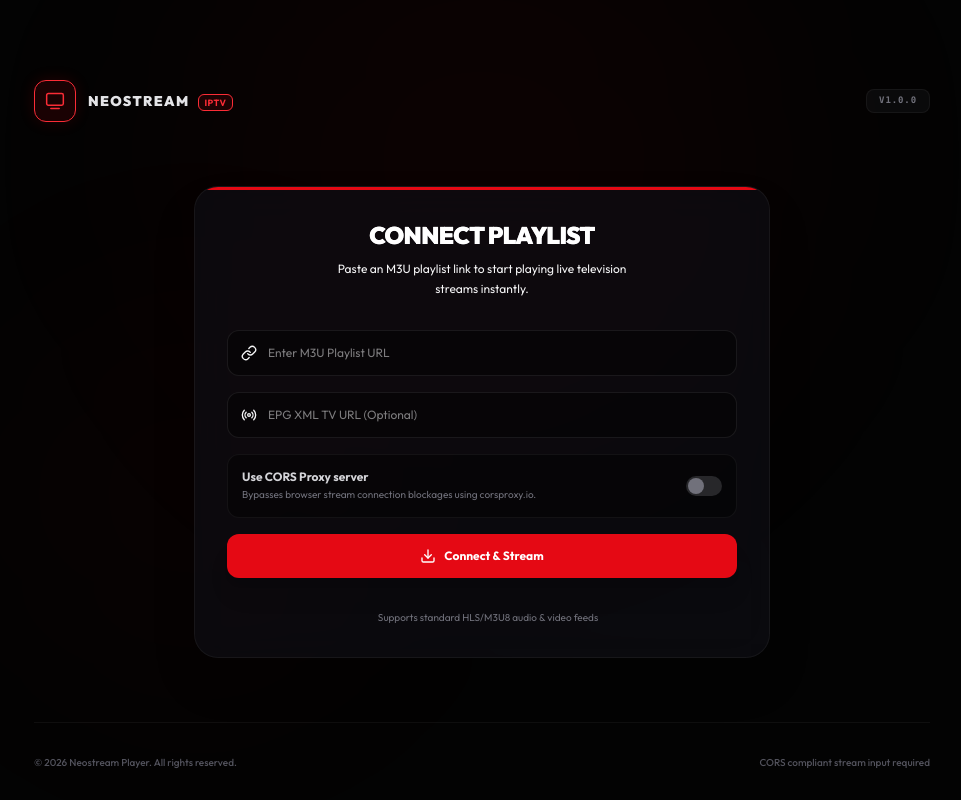
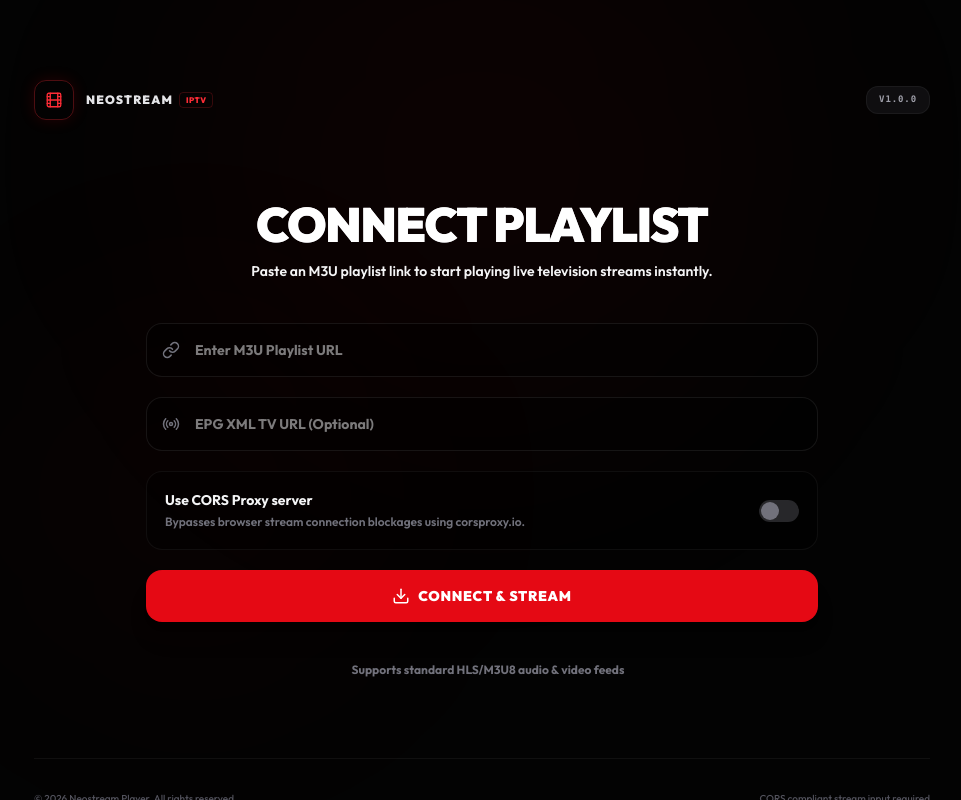
Before and after one commit to rheatkhs/neostream, a React (Vite) app: page / in a window 1280 px wide. Shown: the whole page, without its empty margins (158-1119 px from the left). Built offline with nearby package versions, Linux system fonts and the light colour scheme.

Commit message:
💄 Refine IPTV player UI and enhance sidebar with category counts

```diff
--- a/src/components/IPTVPlayer.tsx
+++ b/src/components/IPTVPlayer.tsx
@@ -1,5 +1,5 @@
 import React, { useState, useEffect } from 'react';
-import { Tv2, AlertTriangle, X, Menu, Link, Download, RefreshCw, Radio } from 'lucide-react';
+import { Tv2, AlertTriangle, X, Menu, Link, Download, RefreshCw, Radio, Film } from 'lucide-react';
 import { PlaylistInput } from './PlaylistInput';
 import { Sidebar } from './Sidebar';
 import { VideoPlayer } from './VideoPlayer';
@@ -334,47 +334,44 @@
             <div className="absolute bottom-[10%] left-[10%] w-[450px] h-[450px] bg-red-600/[0.02] rounded-full blur-[100px] pointer-events-none" />
 
             {/* Top Navigation Row */}
-            <div className="w-full max-w-4xl mx-auto flex items-center justify-between shrink-0 z-10">
+            <div className="w-full max-w-4xl mx-auto flex items-center justify-between shrink-0 z-10 select-none">
               <div className="flex items-center space-x-3">
-                <div className="bg-red-600/10 border border-red-650/20 p-2.5 rounded-xl text-red-500 shadow-[0_0_15px_rgba(229,9,20,0.15)]">
-                  <Tv2 className="h-5 w-5 stroke-[1.8]" />
+                <div className="bg-red-955/20 border border-red-500/30 p-2.5 rounded-xl text-red-500 shadow-[0_0_15px_rgba(229,9,20,0.15)]">
+                  <Film className="h-4.5 w-4.5 stroke-[1.8]" />
                 </div>
-                <span className="text-sm font-black tracking-widest text-zinc-200">
-                  NEOSTREAM <span className="text-red-500 font-bold px-1.5 py-0.5 rounded-md bg-red-600/10 border border-red-605/20 text-[9px] tracking-wider uppercase ml-1">IPTV</span>
+                <span className="text-xs font-black tracking-widest text-zinc-200 uppercase flex items-center gap-1.5 font-sans">
+                  NEOSTREAM <span className="text-red-500 text-[8px] font-black px-1.5 py-0.5 rounded bg-red-955/20 border border-red-500/20 tracking-wider">IPTV</span>
                 </span>
               </div>
-              <span className="text-[9px] uppercase font-bold font-mono tracking-widest text-zinc-500 border border-white/5 bg-zinc-900/40 px-3 py-1 rounded-lg">
+              <span className="text-[9px] font-extrabold uppercase font-mono tracking-widest text-zinc-400 border border-white/5 bg-zinc-900/60 px-3 py-1.5 rounded-xl">
                 v1.0.0
               </span>
             </div>
 
             {/* Central Main Input Section */}
-            <div className="w-full max-w-xl mx-auto flex flex-col items-center py-10 md:py-16 text-center z-10">
-              <div className="w-full glass-panel border border-white/5 p-8 rounded-[24px] shadow-2xl space-y-6 relative overflow-hidden animate-slide-up">
+            <div className="w-full max-w-4xl mx-auto flex flex-col items-center py-12 md:py-20 text-center z-10">
+              <div className="w-full space-y-8 animate-slide-up">
 
-                {/* Accent red indicator bar */}
-                <div className="absolute top-0 left-0 right-0 h-[3px] bg-[#E50914]" />
-
-                <div className="space-y-2 text-center pb-2">
-                  <h2 className="text-2xl font-black tracking-tight text-white bg-gradient-to-b from-white to-zinc-400 bg-clip-text text-transparent uppercase">
+                <div className="space-y-3 text-center pb-2 select-none">
+                  <h2 className="text-3xl md:text-5xl font-black tracking-tight text-white uppercase bg-gradient-to-b from-white to-zinc-400 bg-clip-text text-transparent">
                     Connect Playlist
                   </h2>
-                  <p className="text-zinc-450 text-xs max-w-xs mx-auto leading-relaxed">
+                  <p className="text-zinc-450 text-xs md:text-sm max-w-lg mx-auto leading-relaxed font-semibold">
                     Paste an M3U playlist link to start playing live television streams instantly.
                   </p>
                 </div>
 
                 {/* URL Input Form */}
-                <form onSubmit={handleLandingSubmit} className="w-full space-y-4">
+                <form onSubmit={handleLandingSubmit} className="w-full max-w-2xl mx-auto space-y-5">
                   <div className="relative group text-left">
-                    <div className="absolute inset-y-0 left-0 pl-3.5 flex items-center pointer-events-none text-zinc-550 group-focus-within:text-red-500 transition-colors">
-                      <Link className="h-4 w-4" />
+                    <div className="absolute inset-y-0 left-0 pl-4 flex items-center pointer-events-none text-zinc-500 group-focus-within:text-red-500 transition-colors">
+                      <Link className="h-4.5 w-4.5" />
                     </div>
                     <input
                       type="url"
                       required
                       placeholder="Enter M3U Playlist URL"
-                      className="w-full glass-input rounded-xl pl-10 pr-4 py-3.5 text-xs text-zinc-100 placeholder-zinc-550 focus:outline-none focus:ring-0 transition-all duration-200"
+                      className="w-full glass-input rounded-2xl pl-12 pr-4 py-4 text-sm text-zinc-100 placeholder-zinc-550 focus:outline-none focus:ring-0 transition-all duration-200 font-bold"
                       value={landingUrlInput}
                       onChange={(e) => setLandingUrlInput(e.target.value)}
                       disabled={isLoading}
@@ -383,13 +380,13 @@
 
                   {/* EPG Input field (Optional) */}
                   <div className="relative group text-left">
-                    <div className="absolute inset-y-0 left-0 pl-3.5 flex items-center pointer-events-none text-zinc-550 group-focus-within:text-red-500 transition-colors">
-                      <Radio className="h-4 w-4" />
+                    <div className="absolute inset-y-0 left-0 pl-4 flex items-center pointer-events-none text-zinc-500 group-focus-within:text-red-500 transition-colors">
+                      <Radio className="h-4.5 w-4.5" />
                     </div>
                     <input
                       type="url"
                       placeholder="EPG XML TV URL (Optional)"
-                      className="w-full glass-input rounded-xl pl-10 pr-4 py-3.5 text-xs text-zinc-100 placeholder-zinc-550 focus:outline-none focus:ring-0 transition-all duration-200"
+                      className="w-full glass-input rounded-2xl pl-12 pr-4 py-4 text-sm text-zinc-100 placeholder-zinc-550 focus:outline-none focus:ring-0 transition-all duration-200 font-bold"
                       value={landingEpgInput}
                       onChange={(e) => setLandingEpgInput(e.target.value)}
                       disabled={isLoading}
@@ -397,21 +394,21 @@
                   </div>
 
                   {/* CORS Proxy toggle option */}
-                  <div className="flex items-center justify-between bg-black/40 border border-white/5 rounded-xl p-3.5 text-left transition-all">
+                  <div className="flex items-center justify-between bg-black/40 border border-white/5 rounded-2xl p-4.5 text-left transition-all">
                     <div className="flex flex-col pr-4">
-                      <span className="text-xs font-bold text-zinc-300">Use CORS Proxy server</span>
-                      <span className="text-[10px] text-zinc-500 leading-relaxed mt-0.5">
+                      <span className="text-xs md:text-sm font-bold text-zinc-350">Use CORS Proxy server</span>
+                      <span className="text-[10px] md:text-xs text-zinc-500 leading-relaxed mt-0.5 font-semibold">
                         Bypasses browser stream connection blockages using corsproxy.io.
                       </span>
                     </div>
-                    <label className="relative inline-flex items-center cursor-pointer select-none">
+                    <label className="relative inline-flex items-center cursor-pointer select-none shrink-0">
                       <input
                         type="checkbox"
                         className="sr-only peer"
                         checked={useCorsProxy}
                         onChange={(e) => setUseCorsProxy(e.target.checked)}
                       />
-                      <div className="w-9 h-5 bg-zinc-800 peer-focus:outline-none rounded-full peer peer-checked:after:translate-x-full after:content-[''] after:absolute after:top-[2px] after:left-[2px] after:bg-zinc-500 peer-checked:after:bg-white after:border-transparent after:rounded-full after:h-4 after:w-4 after:transition-all peer-checked:bg-[#E50914]" />
+                      <div className="w-10 h-5.5 bg-zinc-800 peer-focus:outline-none rounded-full peer peer-checked:after:translate-x-full after:content-[''] after:absolute after:top-[2px] after:left-[2px] after:bg-zinc-500 peer-checked:after:bg-white after:border-transparent after:rounded-full after:h-4.5 after:w-4.5 after:transition-all peer-checked:bg-[#E50914]" />
                     </label>
                   </div>
 
@@ -419,26 +416,26 @@
                     <button
                       type="button"
                       disabled
-                      className="w-full bg-red-600/40 border border-white/5 text-white rounded-xl py-3.5 text-xs font-bold flex items-center justify-center gap-2 cursor-wait"
+                      className="w-full bg-red-600/40 border border-white/5 text-white rounded-2xl py-4 text-xs md:text-sm font-bold flex items-center justify-center gap-2 cursor-wait"
                     >
-                      <RefreshCw className="h-4 w-4 animate-spin text-red-200" />
+                      <RefreshCw className="h-4.5 w-4.5 animate-spin text-red-200" />
                       Parsing Playlist Channels...
                     </button>
                   ) : (
                     <button
                       type="submit"
                       disabled={!landingUrlInput.trim()}
-                      className="w-full bg-[#E50914] hover:bg-[#F40B17] text-white disabled:bg-zinc-850 disabled:text-zinc-550 disabled:border-transparent rounded-xl py-3.5 text-xs font-bold flex items-center justify-center gap-2 transition-all duration-200 cursor-pointer shadow-xl hover:scale-[1.01]"
+                      className="w-full bg-[#E50914] hover:bg-[#F40B17] text-white disabled:bg-zinc-850 disabled:text-zinc-550 disabled:border-transparent rounded-2xl py-4 text-xs md:text-sm font-black uppercase tracking-wider flex items-center justify-center gap-2 transition-all duration-200 cursor-pointer shadow-xl hover:scale-[1.01]"
                     >
-                      <Download className="h-4 w-4" />
+                      <Download className="h-4.5 w-4.5" />
                       Connect & Stream
                     </button>
                   )}
                 </form>
 
                 {/* Minimal Help info label */}
-                <div className="flex items-center justify-center gap-1.5 text-[10px] text-zinc-500 pt-2 select-none">
-                  <span className="inline-block w-1.5 h-1.5 rounded-full bg-red-650 shrink-0" />
+                <div className="flex items-center justify-center gap-1.5 text-[10px] md:text-xs text-zinc-500 pt-2 select-none font-bold">
+                  <span className="inline-block w-1.5 h-1.5 rounded-full bg-red-650 shrink-0 animate-pulse" />
                   Supports standard HLS/M3U8 audio & video feeds
                 </div>
               </div>
```
Also changed, not shown: src/components/PlaylistInput.tsx (+19 -19 lines), src/components/Sidebar.tsx (+46 -18 lines).
